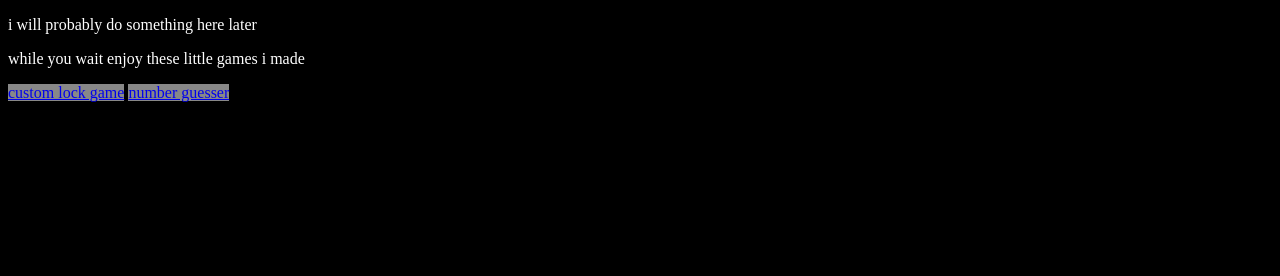
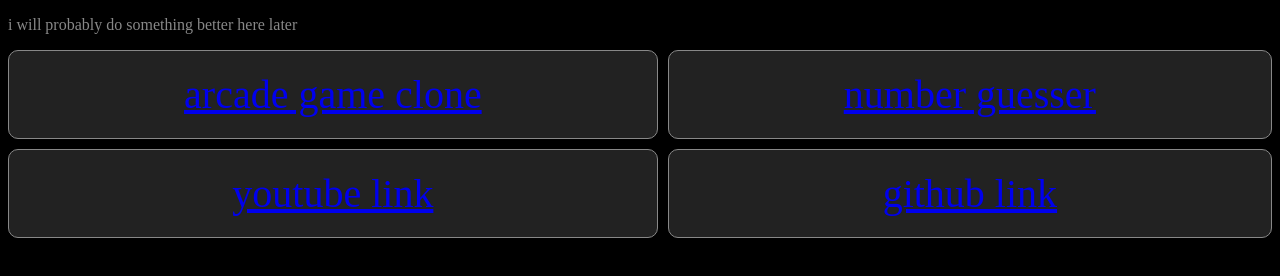
Before and after one commit to honchokomodo/honchokomodo.github.io, a plain HTML site: page index.html in a window 1280 px wide. Drawn offline with Linux system fonts and the light colour scheme.

Commit message:
added some styling

```diff
--- /dev/null
+++ b/index.css
@@ -0,0 +1,19 @@
+body {
+  background-color: #000;
+  color: #888;
+}
+
+.grid {
+  display: grid;
+  grid-template-columns: auto auto;
+  grid-gap: 10px;
+}
+
+.grid-item {
+  font-size: 40px;
+  padding: 20px;
+  background-color: #222;
+  text-align: center;
+  border: 1px solid #888;
+  border-radius: 10px;
+}
--- a/index.html
+++ b/index.html
@@ -1,7 +1,11 @@
 <!DOCTYPE html>
-<body style="background-color: #000;color: #FFF">
-  <p>i will probably do something here later</p>
-  <p>while you wait enjoy these little games i made</p>
-  <a href="clock.html" style="background-color: #888">custom lock game</a>
-  <a href="jsthings.html" style="background-color: #888">number guesser</a>
+<link href="index.css" rel="stylesheet" type="text/css">
+<body>
+  <p>i will probably do something better here later</p>
+  <div class="grid">
+    <div class="grid-item"><a href="clock.html">arcade game clone</a></div>
+    <div class="grid-item"><a href="jsthings.html">number guesser</a></div>
+    <div class="grid-item"><a href="https://www.youtube.com/channel/UClxAZHTgctfd22h1Tnvihqg">youtube link</a></div>
+    <div class="grid-item"><a href="https://github.com/honchokomodo">github link</a></div>
+  </div>
 </body>
```
